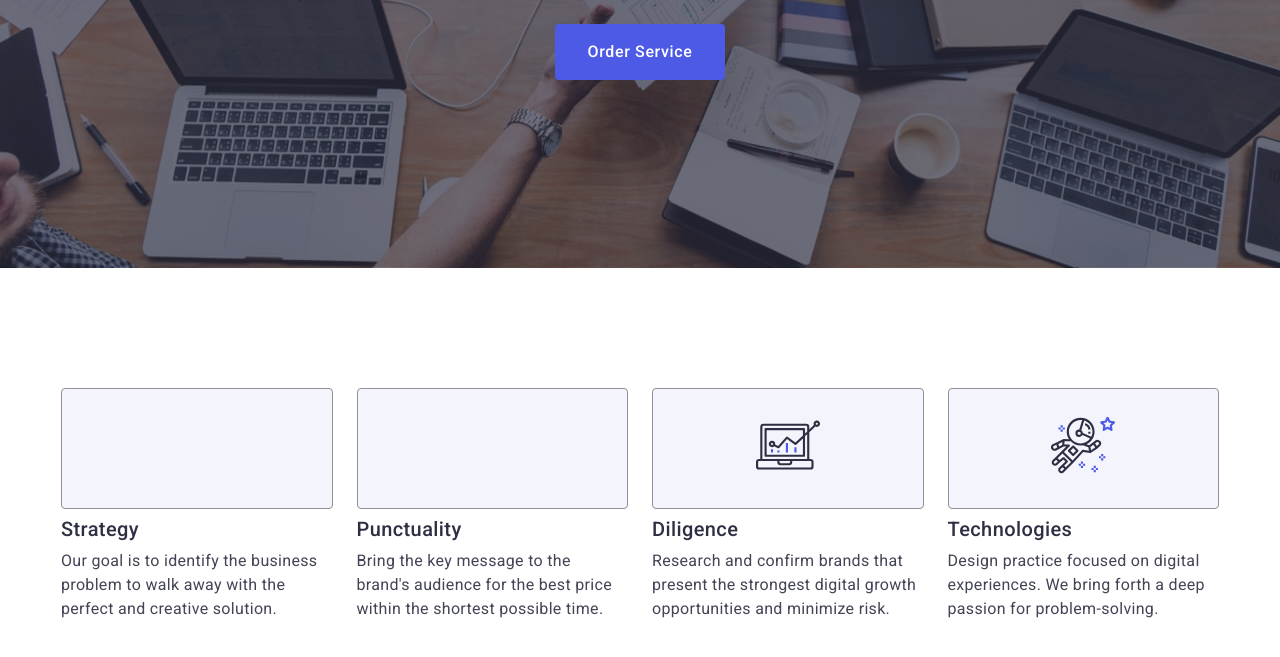
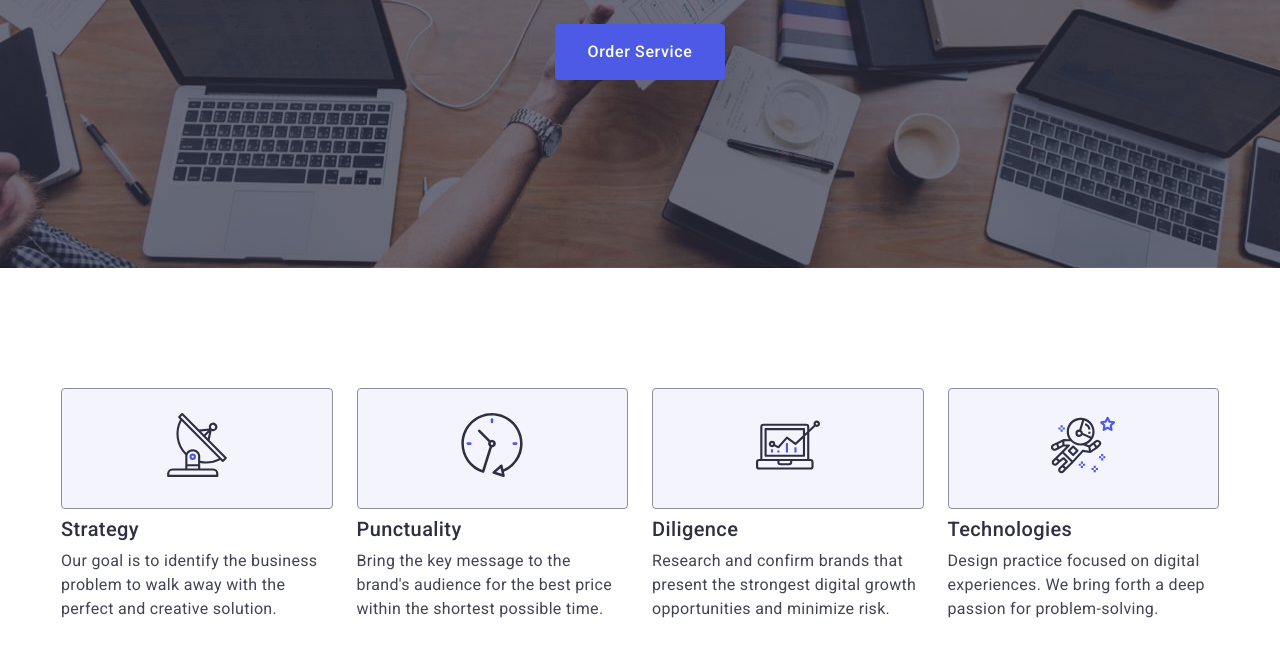
Before and after one commit to OlenaYurchuk/goit-markup-hw-04, a plain HTML site: page index.html in a window 1280 px wide. Shown: the part 405-1062 px from the top of the page. Drawn offline with nearby package versions, Linux system fonts and the light colour scheme; the site is published under a folder, as on GitHub Pages, so addresses that start at the root find nothing.

Commit message:
fixed path

```diff
--- a/index.html
+++ b/index.html
@@ -87,7 +87,7 @@
             <li class="about-list-item">
               <div class="about-list-item-box">
                 <svg class="about-list-item-box-icon" width="64" height="64">
-                  <use href="/images/icons.svg#antenna"></use>
+                  <use href="./images/icons.svg#antenna"></use>
                 </svg>
               </div>
               <h3 class="about-list-item-title">Strategy</h3>
@@ -100,7 +100,7 @@
             <li class="about-list-item">
               <div class="about-list-item-box">
                 <svg class="about-list-item-box-icon" width="64" height="64">
-                  <use href="/images/icons.svg#clock"></use>
+                  <use href="./images/icons.svg#clock"></use>
                 </svg>
               </div>
               <h3 class="about-list-item-title">Punctuality</h3>
```
